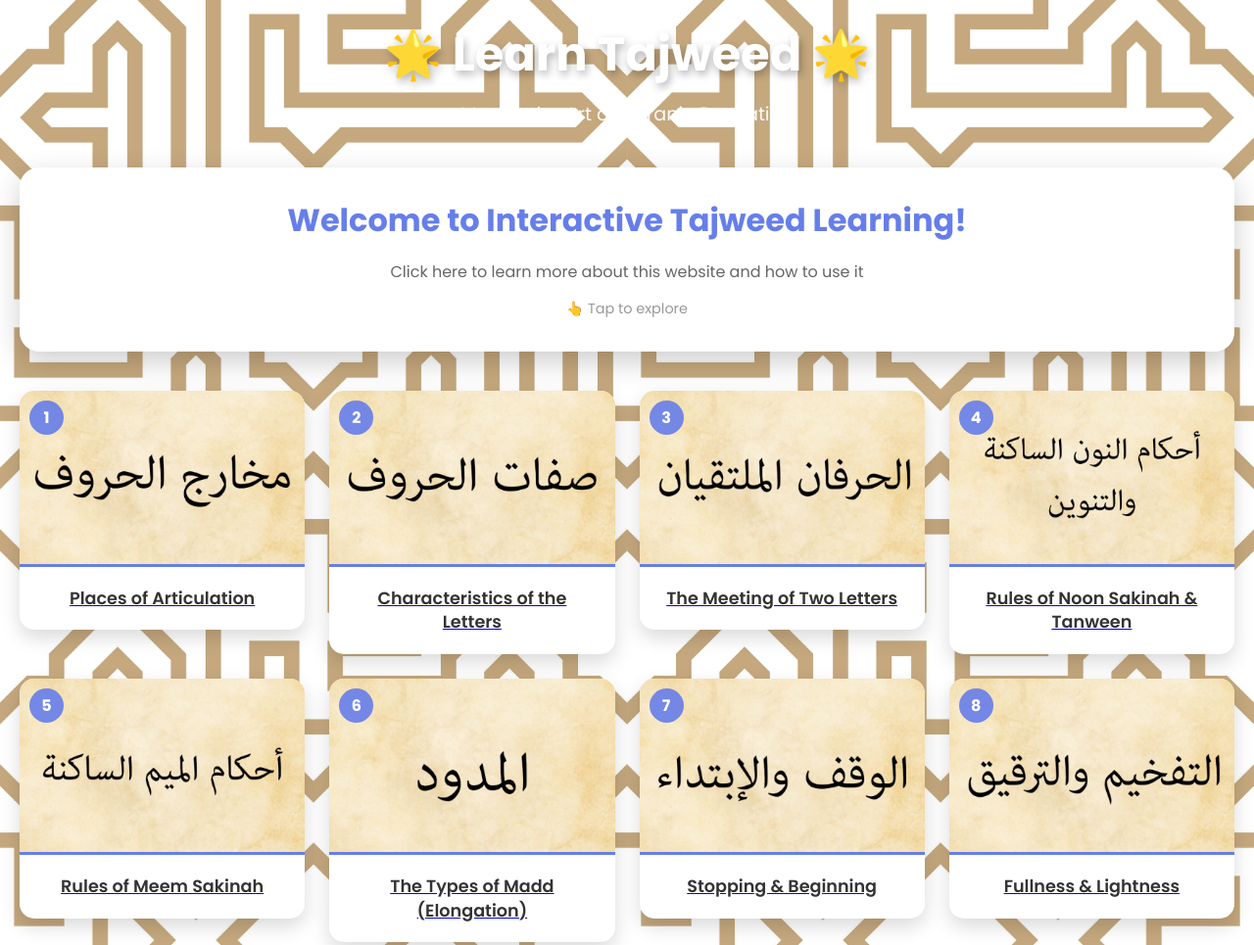
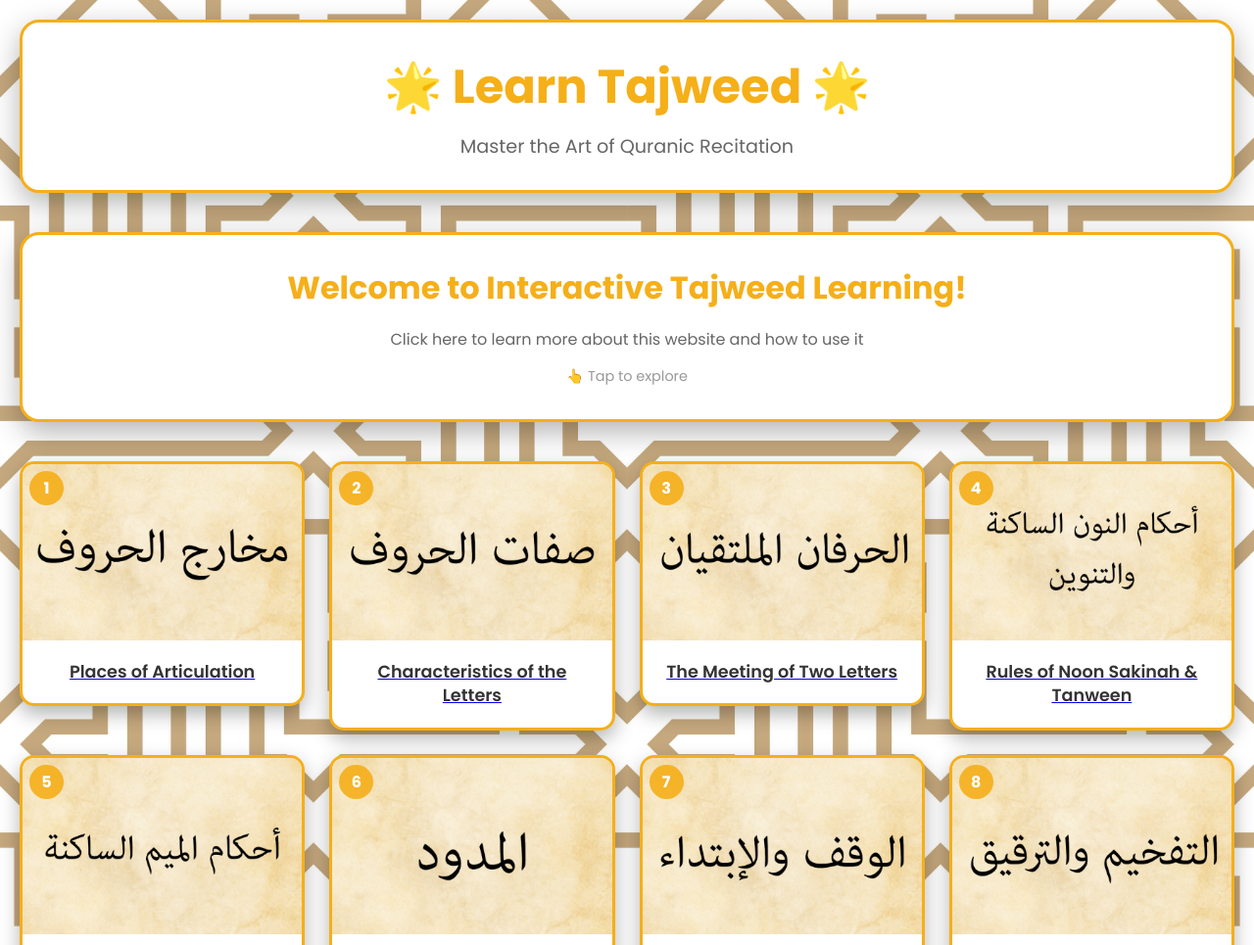
Before and after one commit to mahmoudshal84/interactivetajweedlearning, a plain HTML site: page index.html in a window 1280 px wide. Shown: the top 965 px of the page at 98% size. Drawn offline with Linux system fonts and the light colour scheme.

Commit message:
Add orange borders to all cards, change blue to orange, remove underlines

```diff
--- a/index.html
+++ b/index.html
@@ -34,18 +34,23 @@
             text-align: center;
             margin-bottom: 40px;
             animation: fadeInDown 0.8s ease;
+            background: white;
+            padding: 30px;
+            border-radius: 20px;
+            box-shadow: 0 10px 30px rgba(0,0,0,0.3);
+            border: 3px solid #f5af19;
         }
 
         .header h1 {
-            color: white;
+            color: #f5af19;
             font-size: 3rem;
             font-weight: 700;
-            text-shadow: 2px 4px 8px rgba(0,0,0,0.3);
+            text-shadow: none;
             margin-bottom: 10px;
         }
 
         .header p {
-            color: rgba(255,255,255,0.95);
+            color: #666;
             font-size: 1.2rem;
             font-weight: 400;
         }
@@ -55,7 +60,8 @@
             border-radius: 20px;
             padding: 30px;
             margin-bottom: 40px;
-            box-shadow: 0 10px 30px rgba(0,0,0,0.2);
+            box-shadow: 0 10px 30px rgba(0,0,0,0.3);
+            border: 3px solid #f5af19;
             text-align: center;
             animation: fadeIn 1s ease;
             cursor: pointer;
@@ -67,7 +73,7 @@
         }
 
         .welcome-card h2 {
-            color: #667eea;
+            color: #f5af19;
             font-size: 2rem;
             margin-bottom: 15px;
         }
@@ -107,7 +113,8 @@
             background: white;
             border-radius: 15px;
             overflow: hidden;
-            box-shadow: 0 8px 20px rgba(0,0,0,0.15);
+            box-shadow: 0 8px 20px rgba(0,0,0,0.3);
+            border: 3px solid #f5af19;
             transition: all 0.3s ease;
             text-decoration: none;
             color: inherit;
@@ -125,7 +132,6 @@
             height: 180px;
             object-fit: cover;
             object-position: center 35%;
-            border-bottom: 3px solid #667eea;
         }
 
         .topic-content {
@@ -148,7 +154,7 @@
             position: absolute;
             top: 10px;
             left: 10px;
-            background: rgba(102, 126, 234, 0.9);
+            background: rgba(245, 175, 25, 0.9);
             color: white;
             width: 35px;
             height: 35px;
@@ -226,7 +232,7 @@
         }
 
         .popup-content h2 {
-            color: #667eea;
+            color: #f5af19;
             margin-bottom: 20px;
             font-size: 2rem;
         }
@@ -423,7 +429,7 @@
         <div class="popup-content">
             <h2>About Tajweed Learning</h2>
             <p>This interactive website is designed to help you learn the rules of Tajweed for proper Quranic recitation. It serves as a <b>supplement for learning</b>, aiding teachers with instruction and supporting students with individual study and review, <b><u>this website is NOT meant to replace a qualified teacher</u></b>.</p>
-            <p>This website covers <b>only selected key information from the most important topics</b> in the book <i><a href="https://noorart.com/products/summary-of-al-muneer-book-for-tajweed-rules" target="_blank" style="color: #667eea;">"Summary of Al-Muneer Book for Tajweed Rules"</a></i>. There is far more to the science of Tajweed than what this website covers.</p>
+            <p>This website covers <b>only selected key information from the most important topics</b> in the book <i><a href="https://noorart.com/products/summary-of-al-muneer-book-for-tajweed-rules" target="_blank" style="color: #f5af19;">"Summary of Al-Muneer Book for Tajweed Rules"</a></i>. There is far more to the science of Tajweed than what this website covers.</p>
             <a href="comprehensive-quiz.html" class="quiz-btn">📝 Quiz Over Everything</a>
             <br>
             <button class="close-btn" onclick="closePopup()">Close</button>
```
